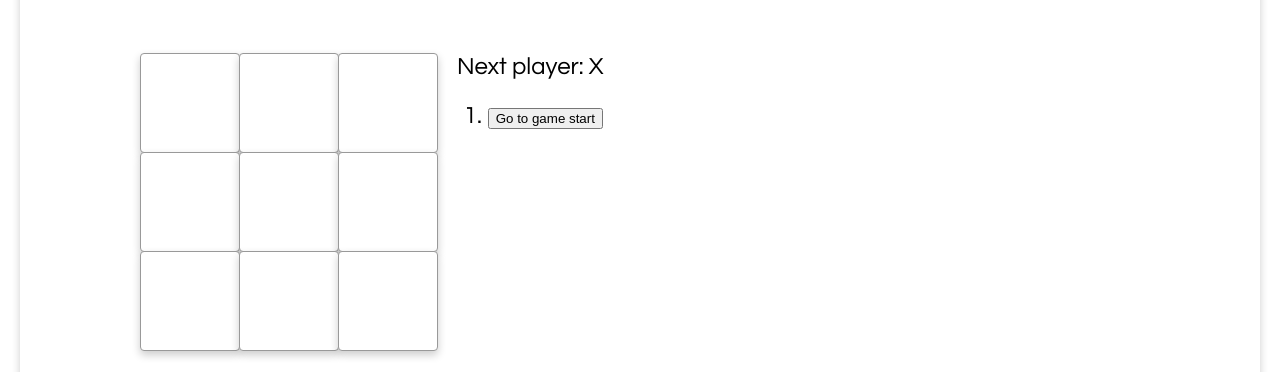
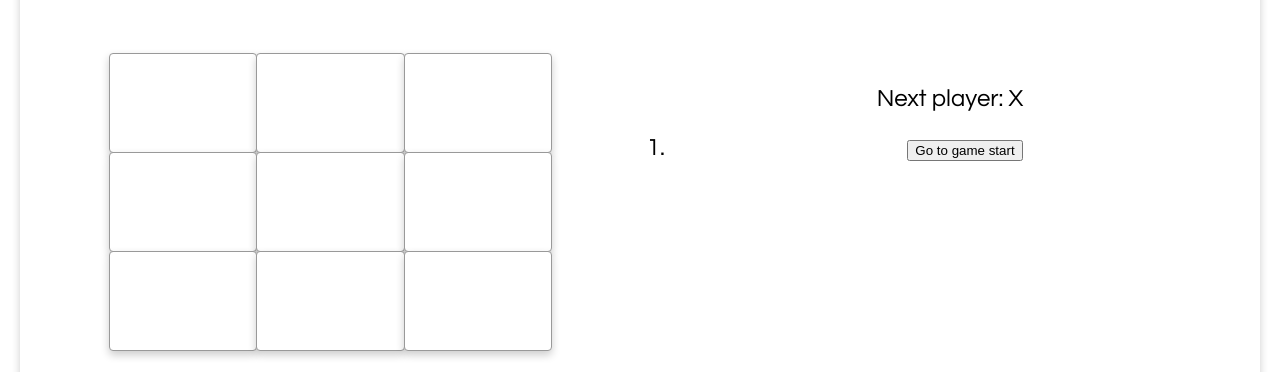
Before and after one commit to juliamrch/React-template, a React app: page / in a window 1280 px wide. Shown: the part 409-781 px from the top of the page. Built offline with nearby package versions, Linux system fonts and the light colour scheme.

Commit message:
CSS update

```diff
--- a/package.json
+++ b/package.json
@@ -10,7 +10,7 @@
     "express": "^4.18.1",
     "react": "^18.2.0",
     "react-dom": "^18.2.0",
-    "react-scripts": "^2.1.3",
+    "react-scripts": "^5.0.1",
     "web-vitals": "^2.1.4"
   },
   "scripts": {
--- a/public/index.html
+++ b/public/index.html
@@ -33,16 +33,18 @@
   <div class="card-content">
       <div class="media-center">
         <figure class="image is-48x48">
-          <img
+          <img class="image is-48x48"
             src="http://react.cellar-c2.services.clever-cloud.com/cool-cc.png"
             href="https://clever-cloud.com"></img>
+          </figure>
 
           <div class="content">
             <h1>
               React + Clever Cloud
             </h1>
            <br>
-    <div id="root" class=is-centered></div>
+           <div id="root" class=is-centered></div>
+
 
     <p class="subtitle">
       A silly game built with <strong>React</strong>!
--- a/src/index.css
+++ b/src/index.css
@@ -7,12 +7,14 @@ sans-serif;
 
 ol, ul {
   padding-left: 30px;
+
 }
 
-.board-row:after {
-  clear: both;
-  content: "";
-  display: table;
+.board-row {
+    width: 100%;
+    max-width: 450px;
+    margin: 0 auto;
+
 }
 
 .status {
@@ -23,16 +25,15 @@ ol, ul {
 .square {
   background: #fff;
   border: 1px solid #999;
-  float: left;
-  font-size: 67px;
+  font-size: 33px;
   font-weight: bold;
-  line-height: 34px;
+  line-height: 24px;
   height: 100px;
   margin-right: -1px;
   margin-top: -1px;
   padding: 10px;
   text-align: center;
-  width: 100px;
+  width: 33%;
   box-shadow: 0 4px 8px 0 rgba(0,0,0,0.2);
   border-radius: 0.25rem;
 }
@@ -47,14 +48,22 @@ ol, ul {
 }
 
 .game {
-  display: flex;
-  flex-direction: row;
-  padding-bottom: 5em;
-  padding-left: 5em;
+    width: 100%;
+    display: flex;
+    flex-direction: row;
+    flex-wrap: wrap;
 }
 
+.game-info, .game-board {
+    width: 100%;
+}
 .game-info {
-  margin-left: 20px;
+    margin-top: 2rem;
+}
+@media (min-width: 600px) {
+    .game-info, .game-board {
+        width: 50%;
+    }
 }
 
 .card{
```
Also changed, not shown: 1 other file.
